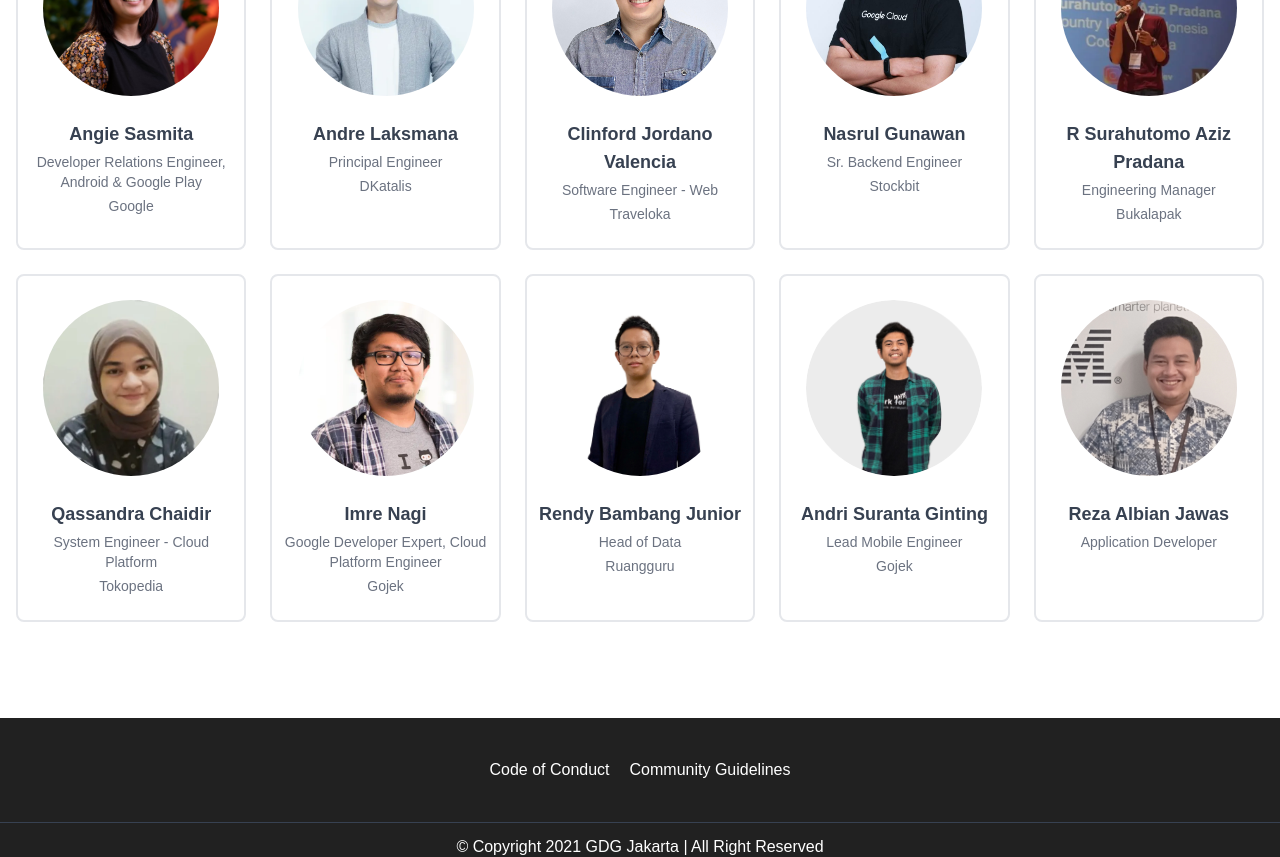
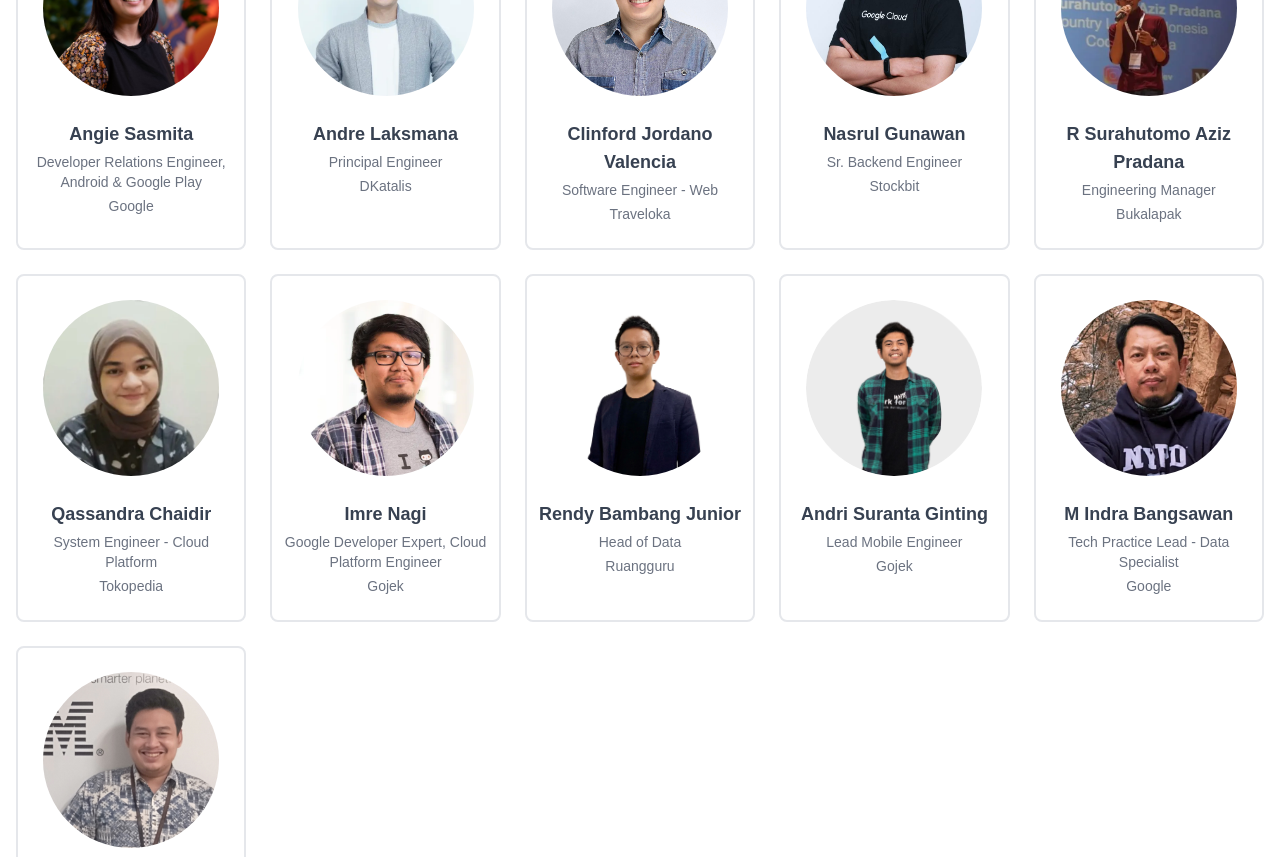
Before and after one commit to arayhan/google-io-extended-jakarta, a React (Create React App) app: page /speakers in a window 1280 px wide. Shown: the part 658-1515 px from the top of the page. Built offline with nearby package versions, Linux system fonts and the light colour scheme.

Commit message:
chore: update speakers data "M Indra Bangsawan"

```diff
--- a/src/components/organisms/Speakers/Speakers.jsx
+++ b/src/components/organisms/Speakers/Speakers.jsx
@@ -15,7 +15,7 @@
 
   return (
     <div className="space-y-14">
-      <div className="grid grid-cols-2 md:grid-cols-3 xl:grid-cols-5 gap-3 md:gap-6">
+      <div className="grid grid-cols-2 md:grid-cols-3 lg:grid-cols-4 xl:grid-cols-5 gap-3 md:gap-6">
         {data.map((speaker) => (
           <SpeakerCard
             className="w-full"
--- a/src/data/speakers.js
+++ b/src/data/speakers.js
@@ -101,6 +101,17 @@
     social_media: {},
   },
   {
+    name: "M Indra Bangsawan",
+    topic: "-",
+    avatar_url: require("@assets/images/speakers/M Indra Bangsawan.webp"),
+    institution: "Google",
+    roles: "Tech Practice Lead - Data Specialist",
+    email: null,
+    phone: null,
+    featured_speaker: false,
+    social_media: {},
+  },
+  {
     name: "Reza Albian Jawas",
     topic: "-",
     avatar_url: require("@assets/images/speakers/IMAGE - Reza Jawas.PNG"),
```
Also changed, not shown: src/assets/images/speakers/M Indra Bangsawan.webp (added).
